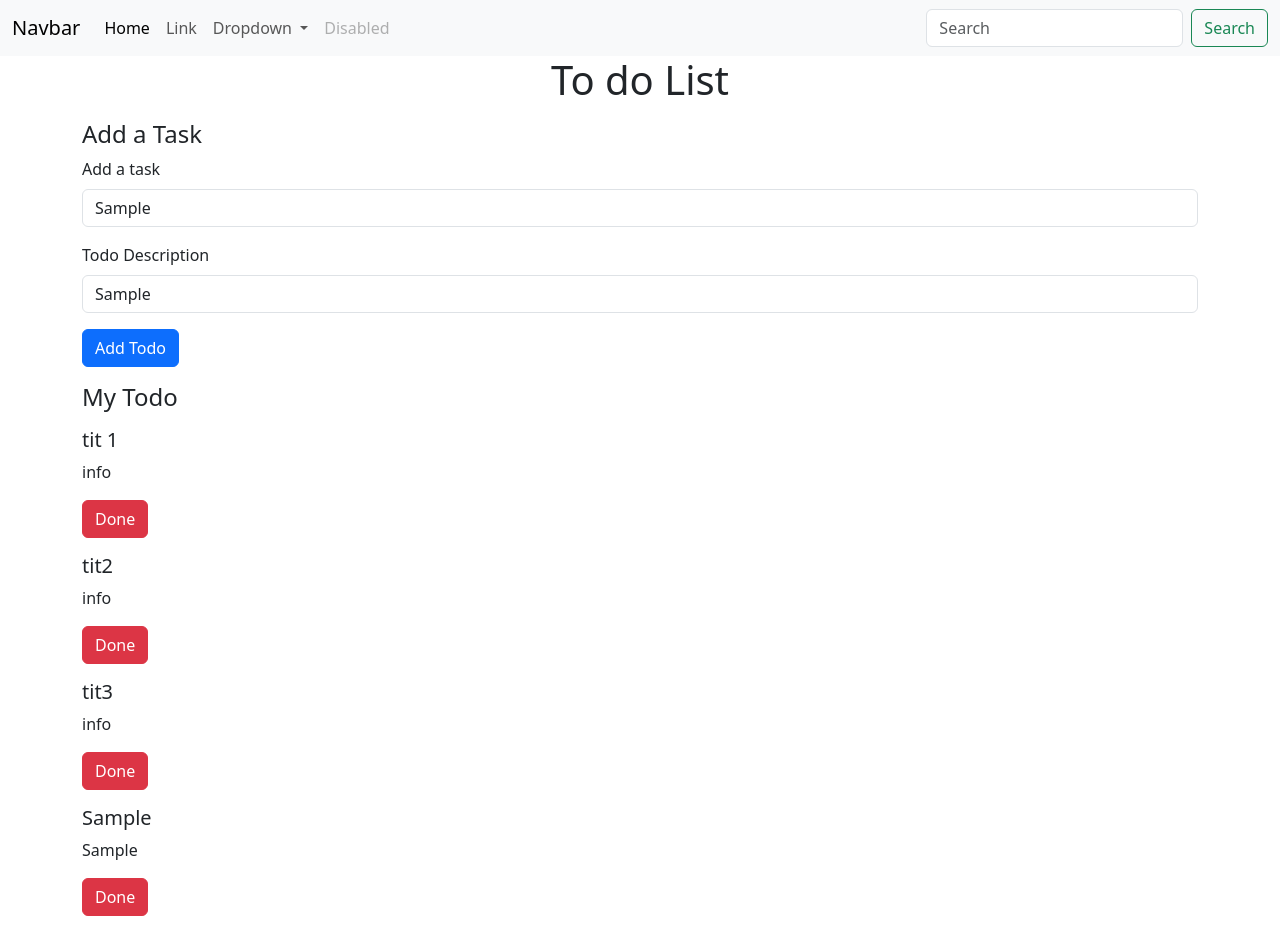
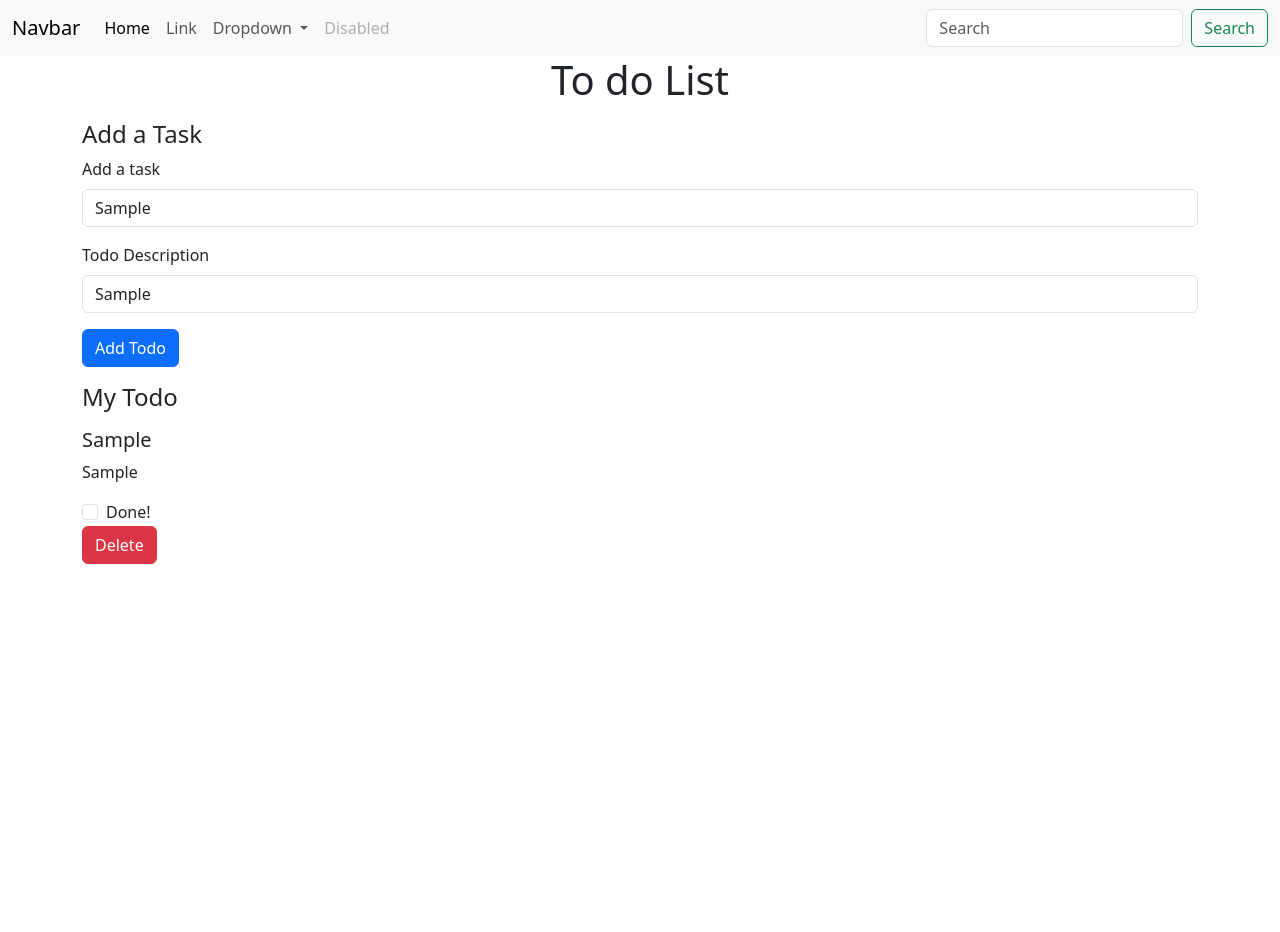
Before and after one commit to namanchandak/AnngularToDoList, an Angular app: page / in a window 1280 px wide. Both pictures are taken after typing "Sample", "Sample" into the empty fields and a click on the button "Add Todo". After the commit the page ends 800 px from the top, so only its background shows below. Built offline with nearby package versions, Linux system fonts and the light colour scheme.

Commit message:
mark as done

```diff
--- a/src/app/MyComopnents/todo-item/todo-item.component.css
+++ b/src/app/MyComopnents/todo-item/todo-item.component.css
@@ -0,0 +1,3 @@
+.strike{
+    text-decoration: line-through;
+}
--- a/src/app/MyComopnents/todo-item/todo-item.component.html
+++ b/src/app/MyComopnents/todo-item/todo-item.component.html
@@ -1,5 +1,13 @@
 <div class="my-3">
-    <h5>{{todo.title}}</h5>
-    <p>{{todo.desc}}</p>
-    <button class="btn btn-danger" (click)="onClick(todo)">Done</button>
+    <h5 [ngClass]="{'strike': !todo.active}">{{todo.title}}</h5>
+    <p [ngClass]="{'strike': !todo.active}">{{todo.desc}}</p>
+
+    <div class="form-check">
+        <input class="form-check-input" type="checkbox" value="" id="todo{{i}}" (click)="onCheckBoxClick(todo)" [checked]="!todo.active">
+        <label class="form-check-label" for="todo {{i}}">
+          Done!
+        </label>
+      </div>
+
+    <button class="btn btn-danger" (click)="onClick(todo)">Delete</button>
 </div>
--- a/src/app/MyComopnents/todo-item/todo-item.component.ts
+++ b/src/app/MyComopnents/todo-item/todo-item.component.ts
@@ -1,19 +1,26 @@
 import { Component, Input, Output, EventEmitter } from '@angular/core';
 import { Todo } from '../../Todo';
+import { NgClass } from '@angular/common';
 
 @Component({
   selector: 'app-todo-item',
   standalone: true,
-  imports: [],
+  imports: [NgClass],
   templateUrl: './todo-item.component.html',
   styleUrl: './todo-item.component.css'
 })
 export class TodoItemComponent {
   @Input() todo :Todo;
+  @Input() i :number;
   @Output() todoDelete: EventEmitter<Todo> = new EventEmitter();
+  @Output() todoCheckbox: EventEmitter<Todo> = new EventEmitter();
   onClick(todo : Todo)
   {
     console.log("click but")
     this.todoDelete.emit(todo)
   }
+  onCheckBoxClick(todo)
+  {
+    this.todoCheckbox.emit(todo)
+  }
 }
--- a/src/app/MyComopnents/todos/todos.component.html
+++ b/src/app/MyComopnents/todos/todos.component.html
@@ -1,8 +1,8 @@
-<app-add-todo (todoAdd)="AddTodo($event)"></app-add-todo>
+<app-add-todo (todoAdd)="AddTodo($event)" ></app-add-todo>
 <div *ngIf="this.todos.length===0; else elseBlock">No Tasks pending.</div>
 <ng-template #elseBlock>
 <h4>My Todo</h4>
-<div *ngFor="let todo of todos">
-    <app-todo-item [todo] = "todo" (todoDelete)="deleteTodo($event)"></app-todo-item>
+<div *ngFor="let todo of todos; index as i">
+    <app-todo-item [todo] = "todo" [i]="i" (todoDelete)="deleteTodo($event)"  (todoCheckbox)="toggleTodo($event)"></app-todo-item>
 </div>
 </ng-template>
--- a/src/app/MyComopnents/todos/todos.component.ts
+++ b/src/app/MyComopnents/todos/todos.component.ts
@@ -9,32 +9,23 @@
     standalone: true,
     templateUrl: './todos.component.html',
     styleUrl: './todos.component.css',
-    imports: [NgFor, TodoItemComponent, AddTodoComponent, NgIf]
+    imports: [NgFor, TodoItemComponent, AddTodoComponent, NgIf,]
 })
 export class TodosComponent {
   todos:Todo[];
+  localItem : string;
   constructor()
   {
-    this.todos = [
-      {
-        sno:1,
-        title:"tit 1",
-        desc:" info",
-        active:true
-      },
-      {
-        sno:2,
-        title:"tit2",
-        desc:" info",
-        active:true
-      },
-      {
-        sno:3,
-        title:"tit3",
-        desc:" info",
-        active:true
-      },
-    ]
+    // this.localItem = localStorage.getItem("todos");
+    // if(this.localItem == null){
+      this.todos = [
+      ]
+    // }
+    // else
+    // {
+    //   this.todos = JSON.parse(this.localItem)
+    // }
+
 
   }
   deleteTodo(todo : Todo)
@@ -42,10 +33,20 @@
       console.log(todo)
       const index = this.todos.indexOf(todo)
       this.todos.splice(index, 1)
+      localStorage.setItem("todos", JSON.stringify(this.todos));
     }
     AddTodo(todo : Todo)
     {
       console.log(todo)
       this.todos.push(todo)
+      localStorage.setItem("todos", JSON.stringify(this.todos));
+
+    }
+    toggleTodo(todo : Todo)
+    {
+      const index = this.todos.indexOf(todo)
+      this.todos[index].active = ! this.todos[index].active;
+      localStorage.setItem("todos", JSON.stringify(this.todos));
+
     }
 }
```
